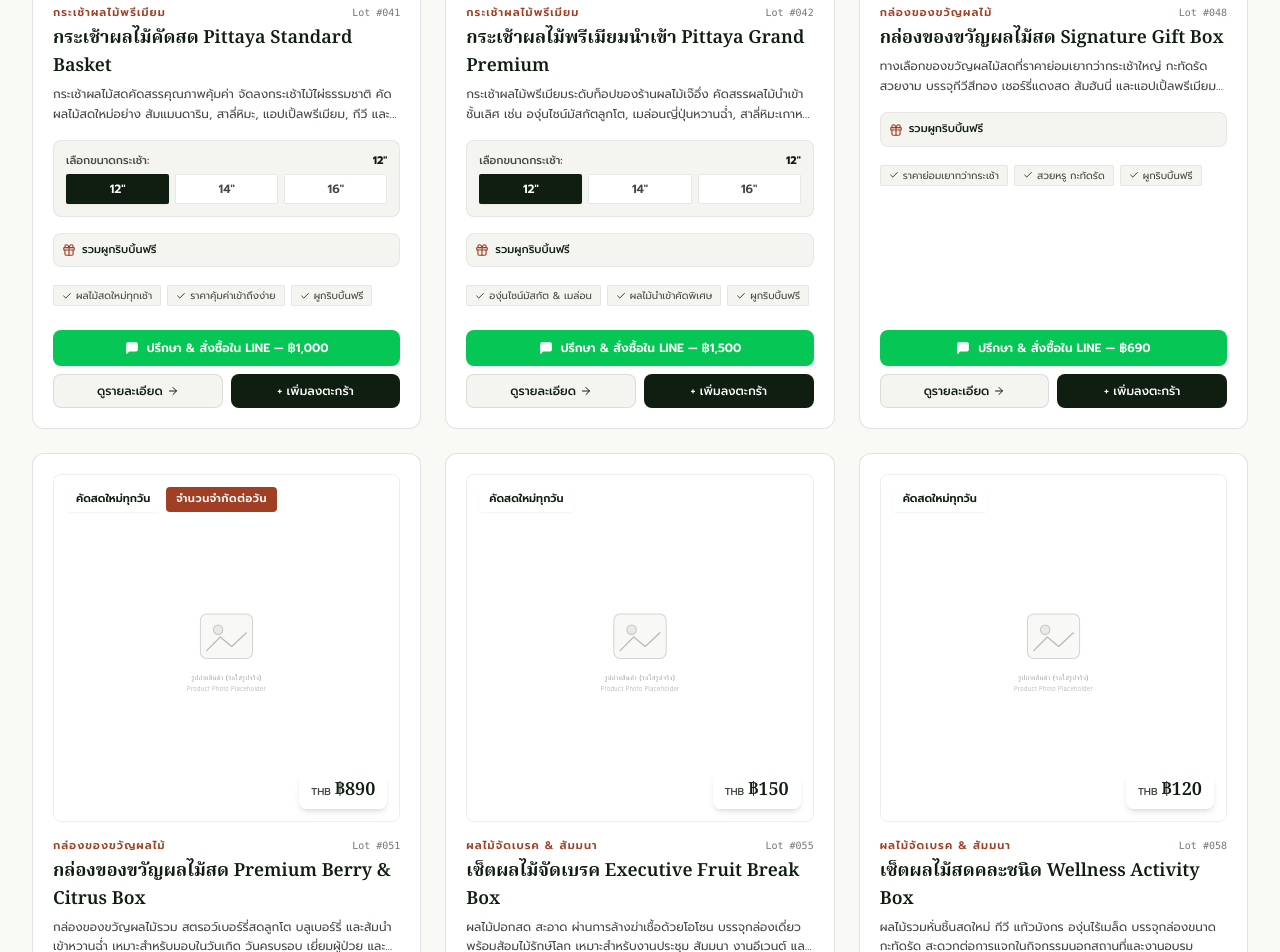
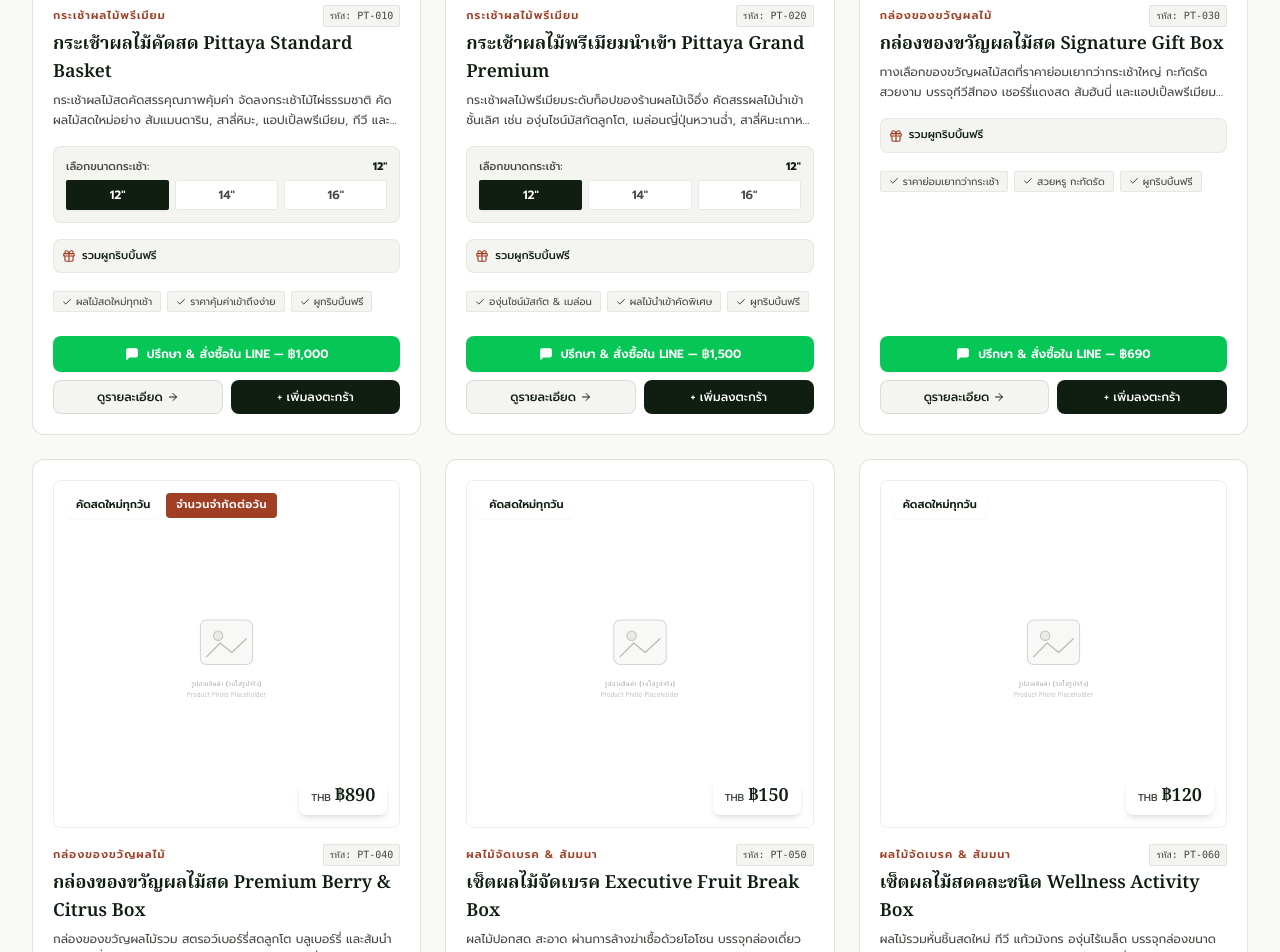
Before and after one commit to oporlet15-cellular/pittaya-fruits, a Next.js app: page / in a window 1280 px wide. Shown: the part 1848-2800 px from the top of the page. Built offline with nearby package versions, Linux system fonts and the light colour scheme.

Commit message:
feat: adopt PT-010 to PT-060 product SKUs across cards, detail page, and LINE order messages

```diff
--- a/app/page.tsx
+++ b/app/page.tsx
@@ -92,7 +92,7 @@
               />
               <div className="absolute bottom-4 left-4 right-4 text-primary p-3.5 rounded-xl bg-surface-container-low/95 backdrop-blur-md border border-outline-variant/40 shadow-sm">
                 <span className="text-[10px] uppercase tracking-widest text-secondary font-semibold block">
-                  Lot #042 Grand Premium
+                  {language === 'th' ? 'รหัส: PT-020 • Grand Premium' : 'SKU: PT-020 • Grand Premium'}
                 </span>
                 <p className="font-serif text-sm font-semibold text-primary">กระเช้าผลไม้พรีเมียมนำเข้า Pittaya Grand Premium</p>
                 <div className="flex items-center justify-between text-xs mt-1 text-on-surface-variant">
--- a/app/products/[id]/page.tsx
+++ b/app/products/[id]/page.tsx
@@ -110,8 +110,8 @@
                   {t('minOrder10Badge')}
                 </span>
               )}
-              <span className="bg-primary text-on-primary px-3 py-1 rounded-lg text-xs font-mono">
-                {product.lotNumber}
+              <span className="bg-primary text-on-primary px-3 py-1 rounded-lg text-xs font-mono font-medium">
+                {language === 'th' ? `รหัส: ${product.lotNumber}` : `SKU: ${product.lotNumber}`}
               </span>
             </div>
           </div>
--- a/components/ProductCard.tsx
+++ b/components/ProductCard.tsx
@@ -92,7 +92,9 @@
                 ? (language === 'th' ? 'กล่องของขวัญผลไม้' : 'Signature Gift Box')
                 : (language === 'th' ? 'ผลไม้จัดเบรค & สัมมนา' : 'Event & Activity Pack')}
             </span>
-            <span className="text-outline font-mono text-[10px]">{product.lotNumber}</span>
+            <span className="text-on-surface-variant font-mono text-[10px] font-medium bg-surface-container-low px-1.5 py-0.5 rounded border border-outline-variant/40">
+              {language === 'th' ? `รหัส: ${product.lotNumber}` : `SKU: ${product.lotNumber}`}
+            </span>
           </div>
           <h3 className="font-serif text-base sm:text-lg text-primary font-semibold group-hover:text-secondary transition-colors leading-snug">
             <Link href={`/products/${product.id}`}>{product.name}</Link>
--- a/lib/cartContext.tsx
+++ b/lib/cartContext.tsx
@@ -191,7 +191,7 @@
 
     let message = `🌿 *ร้านผลไม้เจ๊อึ่ง (Pittaya Fruits) — สนใจสั่งซื้อ*\n`;
     message += `--------------------------------------\n`;
-    message += `📦 *สินค้า:* ${product.name}\n`;
+    message += `📦 *สินค้า:* ${product.name} (รหัส: ${product.lotNumber})\n`;
     if (size) message += `📐 *ขนาด:* ${size}\n`;
     if (tier) message += `⭐ *เกรด:* ${tier}\n`;
     if (!isMiniBox) {
@@ -217,7 +217,7 @@
 
     cart.forEach((item, index) => {
       const isItemMiniBox = item.product.category === 'mini-box';
-      message += `[${index + 1}] *${item.product.name}*\n`;
+      message += `[${index + 1}] *${item.product.name}* (รหัส: ${item.product.lotNumber})\n`;
       if (item.selectedSize) message += `   • ขนาด: ${item.selectedSize}\n`;
       if (item.selectedTier) message += `   • เกรด: ${item.selectedTier}\n`;
       if (!isItemMiniBox) {
--- a/lib/productsData.ts
+++ b/lib/productsData.ts
@@ -7,7 +7,7 @@
     category: 'basket',
     subtitle: 'ผลไม้ไทยคัดพิเศษตามฤดูกาลและผลไม้นำเข้ายอดนิยม คุ้มค่า สวยงามลงตัว',
     description: 'กระเช้าผลไม้สดคัดสรรคุณภาพคุ้มค่า จัดลงกระเช้าไม้ไผ่ธรรมชาติ คัดผลไม้สดใหม่อย่าง ส้มแมนดาริน, สาลี่หิมะ, แอปเปิ้ลพรีเมียม, กีวี และผลไม้ไทยคัดพิเศษตามฤดูกาล พร้อมบริการผูกริบบิ้นฟรี เหมาะสำหรับเยี่ยมญาติ ของขวัญแสดงความยินดี และโอกาสทั่วไป',
-    lotNumber: 'Lot #041',
+    lotNumber: 'PT-010',
     basePrice: 1000,
     image: '/placeholder-white.svg',
     highlights: ['ผลไม้สดใหม่ทุกเช้า', 'ราคาคุ้มค่าเข้าถึงง่าย', 'ผูกริบบิ้นฟรี'],
@@ -25,7 +25,7 @@
     category: 'basket',
     subtitle: 'รวมผลไม้นำเข้าเกรดลักชัวรี องุ่นไชน์มัสกัต เมล่อน สาลี่หิมะ หรูหราสมเกียรติ',
     description: 'กระเช้าผลไม้พรีเมียมระดับท็อปของร้านผลไม้เจ๊อึ่ง คัดสรรผลไม้นำเข้าชั้นเลิศ เช่น องุ่นไชน์มัสกัตลูกโต, เมล่อนญี่ปุ่นหวานฉ่ำ, สาลี่หิมะเกาหลี, พลับสด และผลไม้นำเข้าคัดพิเศษ จัดลงกระเช้าไม้ไผ่ประณีต ผูกริบบิ้นฟรี หรูหราสมเกียรติสำหรับมอบให้ผู้ใหญ่คนสำคัญและลูกค้า VIP',
-    lotNumber: 'Lot #042',
+    lotNumber: 'PT-020',
     basePrice: 1500,
     image: '/placeholder-white.svg',
     highlights: ['องุ่นไชน์มัสกัต & เมล่อน', 'ผลไม้นำเข้าคัดพิเศษ', 'ผูกริบบิ้นฟรี'],
@@ -43,7 +43,7 @@
     category: 'gift-box',
     subtitle: 'ทางเลือกของขวัญราคาย่อมเยา สวยหรู กะทัดรัด (More affordable alternative)',
     description: 'ทางเลือกของขวัญผลไม้สดที่ราคาย่อมเยากว่ากระเช้าใหญ่ กะทัดรัด สวยงาม บรรจุกีวีสีทอง เชอร์รี่แดงสด ส้มฮันนี่ และแอปเปิ้ลพรีเมียม ในกล่องของขวัญผูกริบบิ้นฟรี สวยงามพร้อมมอบ',
-    lotNumber: 'Lot #048',
+    lotNumber: 'PT-030',
     basePrice: 690,
     image: '/placeholder-white.svg',
     highlights: ['ราคาย่อมเยากว่ากระเช้า', 'สวยหรู กะทัดรัด', 'ผูกริบบิ้นฟรี'],
@@ -56,7 +56,7 @@
     category: 'gift-box',
     subtitle: 'เซ็ตของขวัญผลไม้นำเข้า สตรอว์เบอร์รี่สด บลูเบอร์รี่ และส้มหวาน',
     description: 'กล่องของขวัญผลไม้รวม สตรอว์เบอร์รี่สดลูกโต บลูเบอร์รี่ และส้มนำเข้าหวานฉ่ำ เหมาะสำหรับมอบในวันเกิด วันครบรอบ เยี่ยมผู้ป่วย และของขวัญแสดงความยินดี',
-    lotNumber: 'Lot #051',
+    lotNumber: 'PT-040',
     basePrice: 890,
     image: '/placeholder-white.svg',
     highlights: ['ทางเลือกของขวัญคุ้มค่า', 'ผลไม้สดพร้อมทาน', 'ผูกริบบิ้นฟรี'],
@@ -69,7 +69,7 @@
     category: 'mini-box',
     subtitle: 'สำหรับงานประชุมผู้บริหาร สัมมนา งานเลี้ยง และกิจกรรมกลุ่ม (ขั้นต่ำ 10 กล่อง)',
     description: 'ผลไม้ปอกสด สะอาด ผ่านการล้างฆ่าเชื้อด้วยโอโซน บรรจุกล่องเดี่ยวพร้อมส้อมไม้รักษ์โลก เหมาะสำหรับงานประชุม สัมมนา งานอีเวนต์ และกิจกรรมบริษัท',
-    lotNumber: 'Lot #055',
+    lotNumber: 'PT-050',
     basePrice: 150,
     image: '/placeholder-white.svg',
     highlights: ['ขั้นต่ำ 10 กล่อง', 'พร้อมส้อมไม้ทานสะดวก', 'จัดส่งรถยนต์เดลิเวอรี่'],
@@ -86,7 +86,7 @@
     category: 'mini-box',
     subtitle: 'สำหรับกิจกรรมเวิร์กช็อป ปาร์ตี้กลุ่ม และอาหารว่างช่วงพักเบรค',
     description: 'ผลไม้รวมหั่นชิ้นสดใหม่ กีวี แก้วมังกร องุ่นไร้เมล็ด บรรจุกล่องขนาดกะทัดรัด สะดวกต่อการแจกในกิจกรรมนอกสถานที่และงานอบรม',
-    lotNumber: 'Lot #058',
+    lotNumber: 'PT-060',
     basePrice: 120,
     image: '/placeholder-white.svg',
     highlights: ['ขั้นต่ำ 10 กล่อง', 'พร้อมส้อมไม้ทานสะดวก', 'ผลไม้สดพร้อมทาน'],
```
